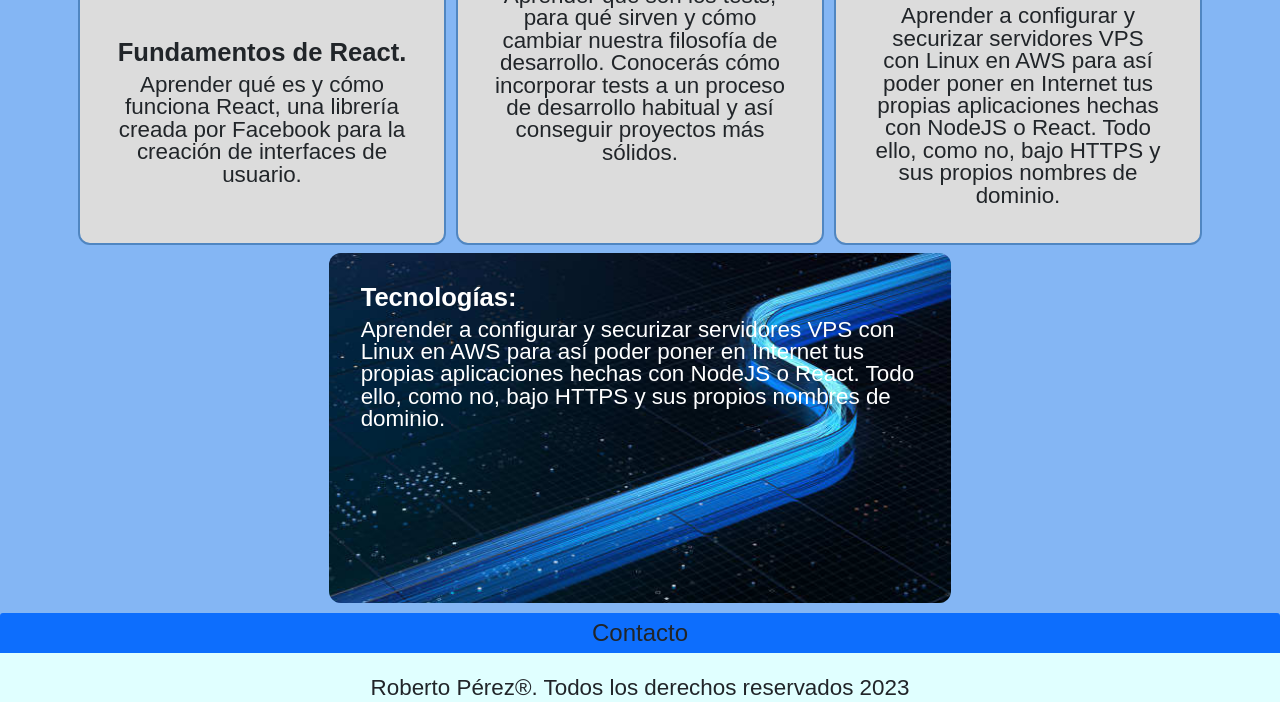
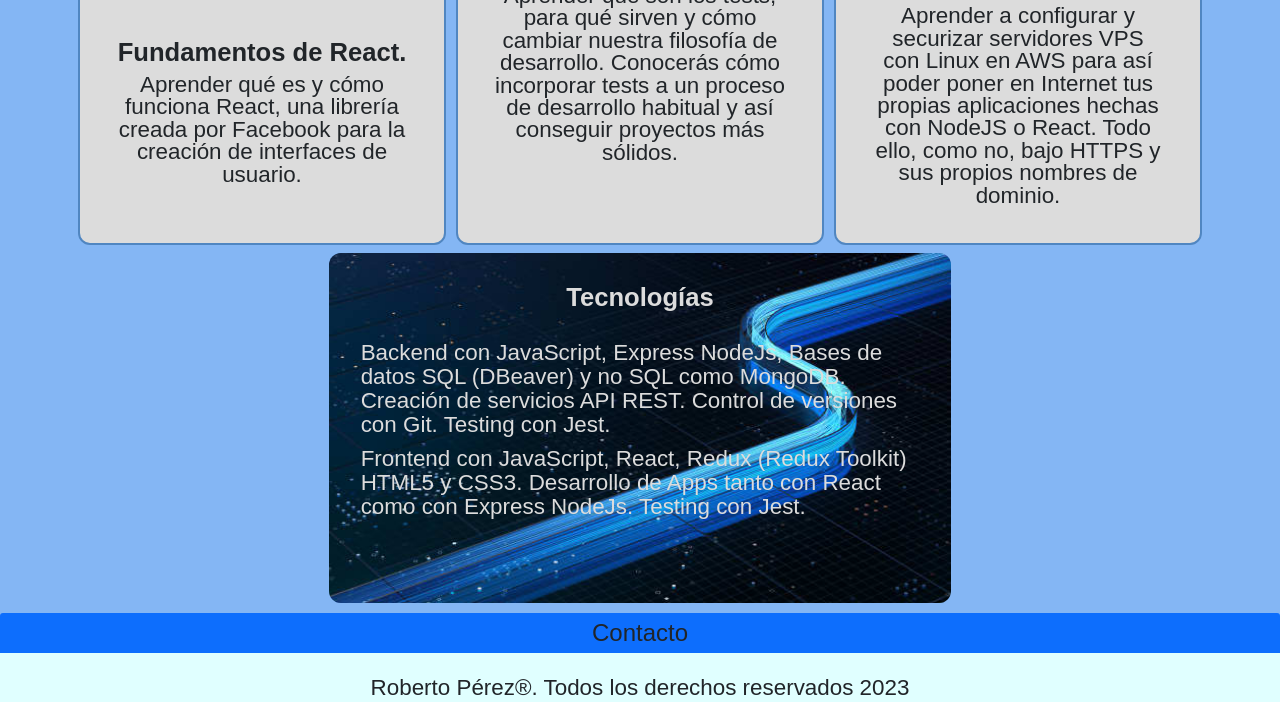
Before and after one commit to rpfumanchu/portfolio, a plain HTML site: page index.html in a window 1280 px wide. Shown: the part 4306-5008 px from the top of the page. Drawn offline with nearby package versions, Linux system fonts and the light colour scheme.

Commit message:
tecnologias

```diff
--- a/index.html
+++ b/index.html
@@ -470,13 +470,24 @@
     <div class="card text-bg-dark card-tecnologias">
       <img src="media/images-612x612.jpg" class="img-fluid card-img-tecnologias" alt="tecnologias">
       <div class="card-img-overlay">
-        <div class="card-body card-body-formacion">
-          <h5 class="card-title card-title-h5">Tecnologías:
+        <div class="card-body card-body-tecnologias">
+          <h5 class="card-title card-title-tecno-h5">Tecnologías
           </h5>
-          <p class="card-text card-text-formacion">Aprender a configurar y securizar servidores VPS con Linux en AWS
-            para así poder poner en Internet tus
-            propias aplicaciones hechas con NodeJS o React. Todo ello, como no, bajo HTTPS y sus propios nombres de
-            dominio.</p>
+          <p class="card-text card-text-tecnologias">Backend con <span class="s1">JavaScript, </span> Express
+            <span class="s2"> NodeJs,</span> Bases de datos
+            <span class="s3"> SQL </span>(DBeaver) y no SQL como
+            <span class="s4"> MongoDB. </span>Creación de servicios API REST. Control de versiones con <span class="s9">
+              Git. </span> Testing con <span class="s10">
+              Jest. </span>
+          </p>
+          <p class="card-text card-text-tecnologias">Frontend con <span class="s1">JavaScript, </span>
+            <span class="s5"> React,</span>
+            <span class="s6"> Redux </span>(Redux Toolkit)
+            <span class="s7"> HTML5 y </span> <span class="s8"> CSS3. </span>Desarrollo de Apps tanto con React como con
+            Express NodeJs. Testing con <span class="s10">
+              Jest. </span>
+          </p>
+
         </div>
 
       </div>
--- a/styled/porfolio.css
+++ b/styled/porfolio.css
@@ -243,6 +243,12 @@ body {
   line-height: 1.3rem;
 }
 
+.card-text-tecnologias {
+  font-size: 1rem;
+  line-height: 1.3rem;
+  align-items: center;
+}
+
 .card-text-final {
   display: flex !important;
   justify-content: center !important;
@@ -265,11 +271,24 @@ body {
 }
 
 .text-bg-dark {
-  color: #fff;
+  color: gainsboro;
+}
+
+.card-title-tecno-h5 {
+  font-size: 1.2rem;
+  font-weight: bold;
+  margin-bottom: 30px;
 }
 
 .card-tecnologias {
   display: flex;
+  justify-content: center;
+  align-items: center;
+}
+
+.card-body-tecnologias {
+  display: flex;
+  flex-direction: column;
   justify-content: center;
   align-items: center;
 }
@@ -485,6 +504,10 @@ body {
     font-size: 1.6rem;
   }
 
+  .card-title-tecno-h5 {
+    font-size: 1.6rem;
+  }
+
   .card-title-h4 {
     font-size: 1.6rem;
     text-underline-offset: 0.3em;
@@ -497,6 +520,11 @@ body {
   }
 
   .card-text-formacion {
+    font-size: 1.2rem;
+    line-height: 1.4rem;
+  }
+
+  .card-text-tecnologias {
     font-size: 1.2rem;
     line-height: 1.4rem;
   }
@@ -562,6 +590,11 @@ body {
     line-height: 1.4rem;
   }
 
+  .card-text-tecnologias {
+    font-size: 1.4rem;
+    line-height: 1.5rem;
+  }
+
   .card-text-proyect {
     font-size: 1.3rem;
     height: 21rem;
```
